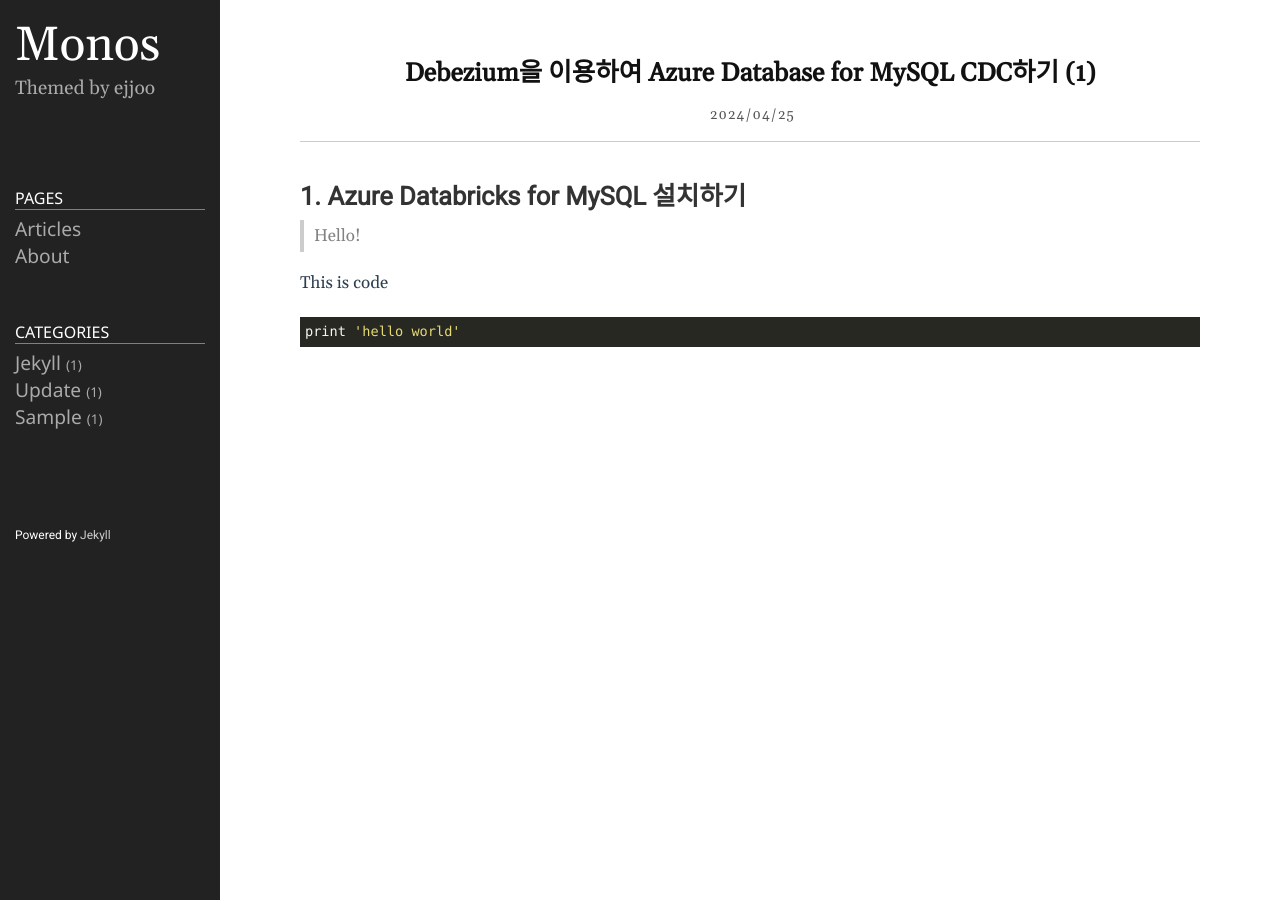
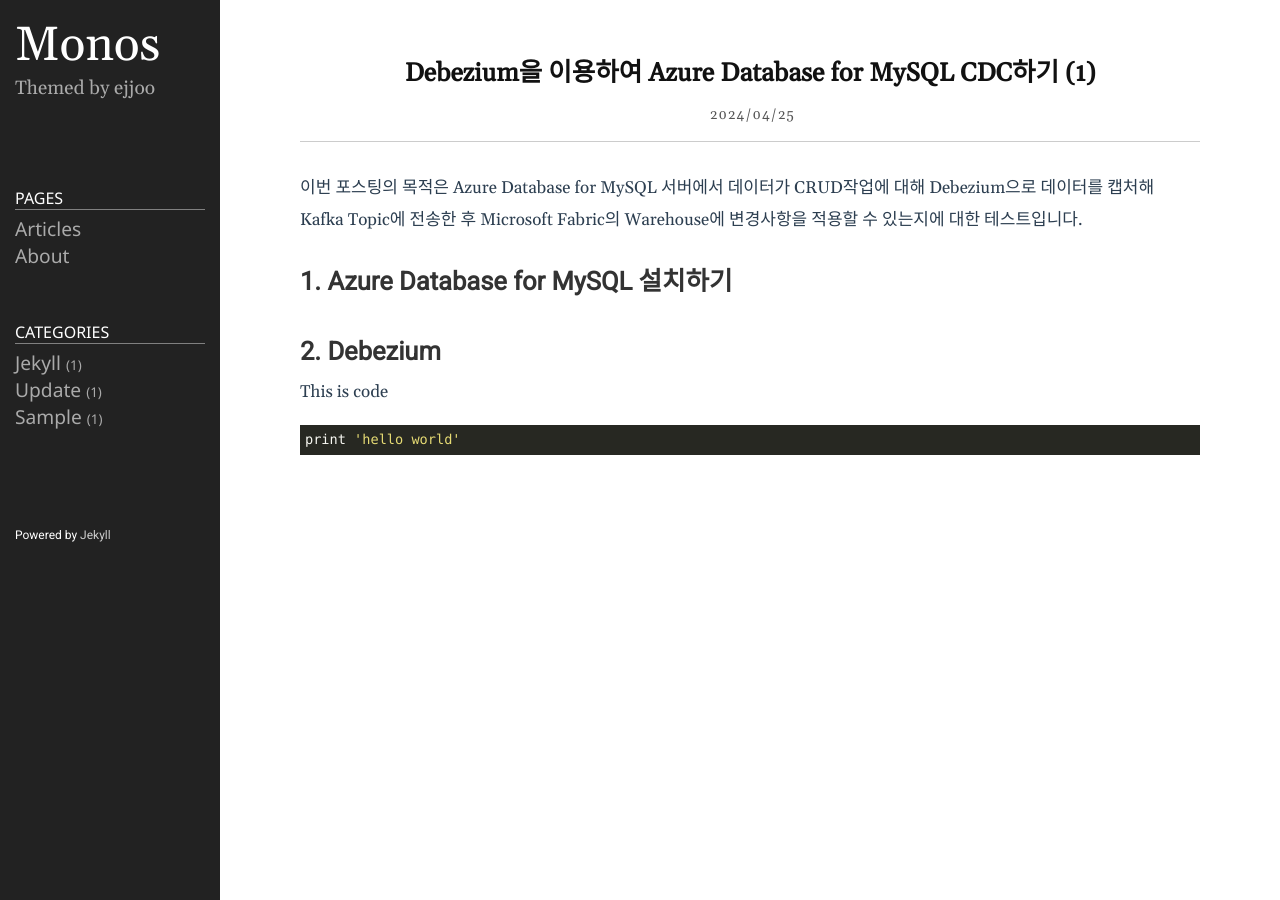
Before and after one commit to hava12/hava12.github.io, a Jekyll site: the page built from _posts/2024-04-25-debezium-mysql.markdown, in a window 1280 px wide. Built offline with Jekyll 4.4.1, drawn with Linux system fonts in a browser that asks for light colours.

Commit message:
Debezium 포스팅

````diff
--- a/_posts/2024-04-25-debezium-mysql.markdown
+++ b/_posts/2024-04-25-debezium-mysql.markdown
@@ -5,8 +5,12 @@
 category: sample
 ---
 
-# 1. Azure Databricks for MySQL 설치하기
-> Hello!
+이번 포스팅의 목적은 Azure Database for MySQL 서버에서 데이터가 CRUD작업에 대해 Debezium으로 데이터를 캡처해 Kafka Topic에 전송한 후 Microsoft Fabric의 Warehouse에 변경사항을 적용할 수 있는지에 대한 테스트입니다.
+
+# 1. Azure Database for MySQL 설치하기
+
+# 2. Debezium
+
 
 This is code
 ```ruby
````
